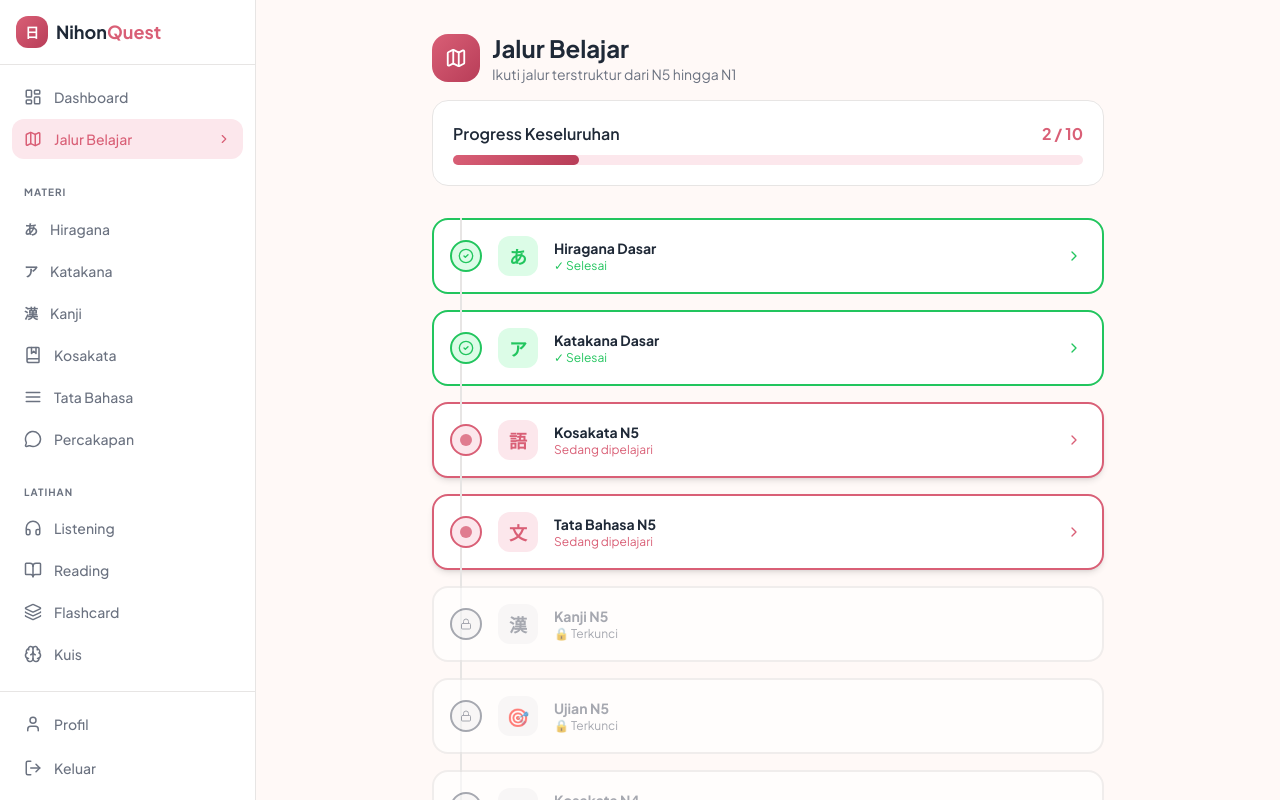
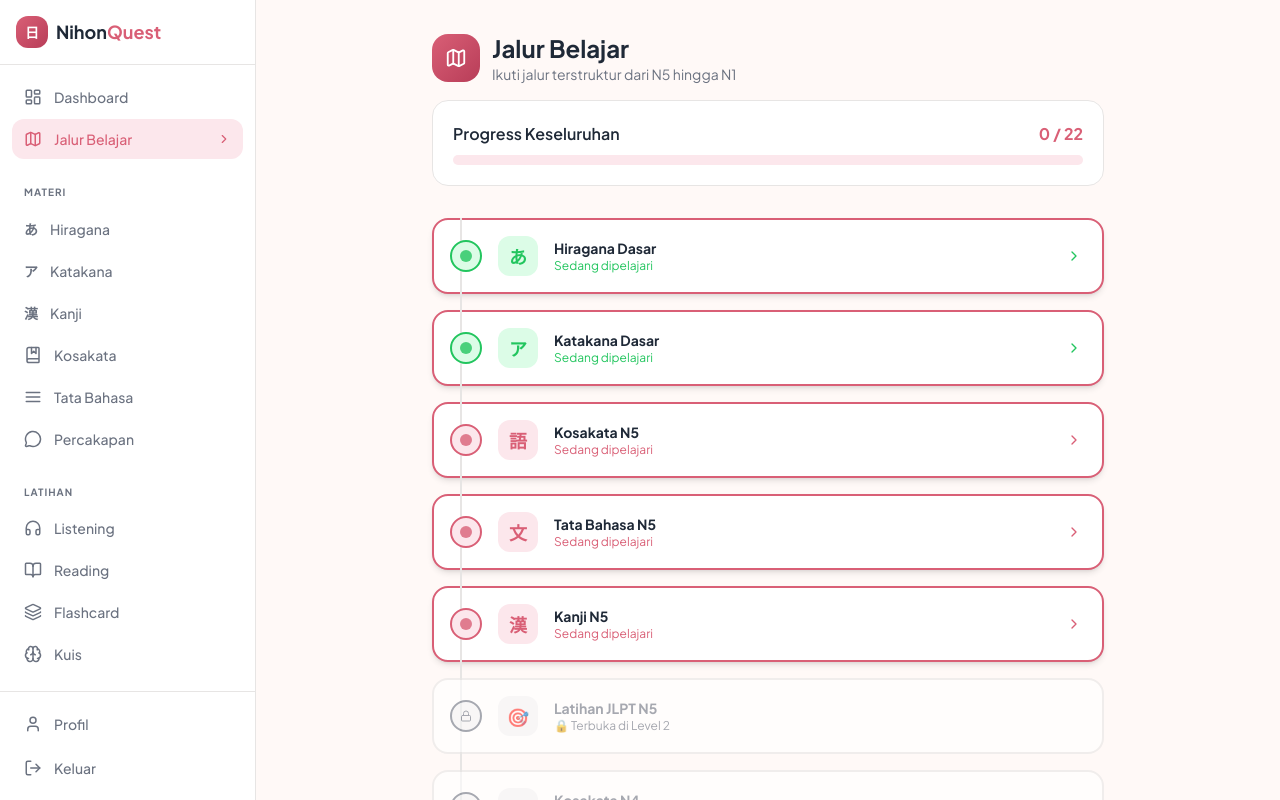
Before and after one commit to Arterouss/NihonQuest, a Next.js app: page /path in a window 1280 px wide. Built offline with nearby package versions, Linux system fonts and the light colour scheme.

Commit message:
feat: add speech synthesis to all listen buttons in vocab, hiragana, and katakana

```diff
--- a/src/app/(learning)/hiragana/page.tsx
+++ b/src/app/(learning)/hiragana/page.tsx
@@ -99,7 +99,19 @@ function CharModal({ char, romaji, onClose }: { char: string; romaji: string; on
 
         <div className="flex items-center gap-3 mb-6">
           <span className="px-4 py-2 bg-[#FCE7EC] text-[#D95F76] rounded-xl font-bold">{romaji}</span>
-          <button className="p-2 rounded-xl bg-[#EEF2FF] text-[#4F46E5] hover:bg-[#4F46E5] hover:text-white transition-all">
+          <button
+            onClick={() => {
+              if ("speechSynthesis" in window) {
+                window.speechSynthesis.cancel();
+                const utterance = new SpeechSynthesisUtterance(char);
+                utterance.lang = "ja-JP";
+                window.speechSynthesis.speak(utterance);
+              } else {
+                alert("Browser Anda tidak mendukung fitur suara.");
+              }
+            }}
+            className="p-2 rounded-xl bg-[#EEF2FF] text-[#4F46E5] hover:bg-[#4F46E5] hover:text-white transition-all"
+          >
             <Volume2 size={18} />
           </button>
         </div>
--- a/src/app/(learning)/katakana/page.tsx
+++ b/src/app/(learning)/katakana/page.tsx
@@ -171,7 +171,21 @@ export default function KatakanaPage() {
               </div>
               <div className="flex items-center gap-3 mb-6">
                 <span className="px-4 py-2 bg-[#EEF2FF] text-[#4F46E5] rounded-xl font-bold">{selectedChar.romaji}</span>
-                <button className="p-2 rounded-xl bg-[#EEF2FF] text-[#4F46E5]"><Volume2 size={18} /></button>
+                <button
+                  onClick={() => {
+                    if ("speechSynthesis" in window) {
+                      window.speechSynthesis.cancel();
+                      const utterance = new SpeechSynthesisUtterance(selectedChar.char);
+                      utterance.lang = "ja-JP";
+                      window.speechSynthesis.speak(utterance);
+                    } else {
+                      alert("Browser Anda tidak mendukung fitur suara.");
+                    }
+                  }}
+                  className="p-2 rounded-xl bg-[#EEF2FF] text-[#4F46E5]"
+                >
+                  <Volume2 size={18} />
+                </button>
               </div>
               <p className="text-sm text-[#6B7280]">
                 {foreignExamples[selectedChar.char] || "Karakter katakana untuk " + selectedChar.romaji}
--- a/src/app/(learning)/path/page.tsx
+++ b/src/app/(learning)/path/page.tsx
@@ -2,22 +2,72 @@
 
 import { motion } from "framer-motion";
 import Link from "next/link";
-import { Map, ChevronRight, Lock, CheckCircle2, BookOpen } from "lucide-react";
+import { Map, ChevronRight, Lock, CheckCircle2 } from "lucide-react";
+import { useEffect, useState } from "react";
+import { useProgressStore } from "@/store/useProgressStore";
 
-const pathNodes = [
-  { id: 1, label: "Hiragana Dasar", icon: "あ", href: "/hiragana", status: "completed", color: "#22C55E", bg: "#DCFCE7" },
-  { id: 2, label: "Katakana Dasar", icon: "ア", href: "/katakana", status: "completed", color: "#22C55E", bg: "#DCFCE7" },
-  { id: 3, label: "Kosakata N5", icon: "語", href: "/vocabulary", status: "active", color: "#D95F76", bg: "#FCE7EC" },
-  { id: 4, label: "Tata Bahasa N5", icon: "文", href: "/grammar", status: "active", color: "#D95F76", bg: "#FCE7EC" },
-  { id: 5, label: "Kanji N5", icon: "漢", href: "/kanji", status: "locked", color: "#6B7280", bg: "#F3F4F6" },
-  { id: 6, label: "Ujian N5", icon: "🎯", href: "/jlpt/n5", status: "locked", color: "#6B7280", bg: "#F3F4F6" },
-  { id: 7, label: "Kosakata N4", icon: "語", href: "/vocabulary?jlpt=N4", status: "locked", color: "#6B7280", bg: "#F3F4F6" },
-  { id: 8, label: "Tata Bahasa N4", icon: "文", href: "/grammar?jlpt=N4", status: "locked", color: "#6B7280", bg: "#F3F4F6" },
-  { id: 9, label: "Kanji N4", icon: "漢", href: "/kanji?jlpt=N4", status: "locked", color: "#6B7280", bg: "#F3F4F6" },
-  { id: 10, label: "Ujian N4", icon: "🎯", href: "/jlpt/n4", status: "locked", color: "#6B7280", bg: "#F3F4F6" },
+const baseNodes = [
+  { id: 1, label: "Hiragana Dasar", icon: "あ", href: "/hiragana", color: "#22C55E", bg: "#DCFCE7", reqLevel: 1 },
+  { id: 2, label: "Katakana Dasar", icon: "ア", href: "/katakana", color: "#22C55E", bg: "#DCFCE7", reqLevel: 1 },
+  { id: 3, label: "Kosakata N5", icon: "語", href: "/vocabulary", color: "#D95F76", bg: "#FCE7EC", reqLevel: 1 },
+  { id: 4, label: "Tata Bahasa N5", icon: "文", href: "/grammar", color: "#D95F76", bg: "#FCE7EC", reqLevel: 1 },
+  { id: 5, label: "Kanji N5", icon: "漢", href: "/kanji", color: "#D95F76", bg: "#FCE7EC", reqLevel: 1 },
+  { id: 6, label: "Latihan JLPT N5", icon: "🎯", href: "/jlpt/n5", color: "#D95F76", bg: "#FCE7EC", reqLevel: 2 },
+  { id: 7, label: "Kosakata N4", icon: "語", href: "/vocabulary?jlpt=N4", color: "#3B82F6", bg: "#DBEAFE", reqLevel: 3 },
+  { id: 8, label: "Tata Bahasa N4", icon: "文", href: "/grammar?jlpt=N4", color: "#3B82F6", bg: "#DBEAFE", reqLevel: 3 },
+  { id: 9, label: "Kanji N4", icon: "漢", href: "/kanji?jlpt=N4", color: "#3B82F6", bg: "#DBEAFE", reqLevel: 3 },
+  { id: 10, label: "Latihan JLPT N4", icon: "🎯", href: "/jlpt/n4", color: "#3B82F6", bg: "#DBEAFE", reqLevel: 4 },
+  { id: 11, label: "Kosakata N3", icon: "語", href: "/vocabulary?jlpt=N3", color: "#F59E0B", bg: "#FEF9C3", reqLevel: 5 },
+  { id: 12, label: "Tata Bahasa N3", icon: "文", href: "/grammar?jlpt=N3", color: "#F59E0B", bg: "#FEF9C3", reqLevel: 5 },
+  { id: 13, label: "Kanji N3", icon: "漢", href: "/kanji?jlpt=N3", color: "#F59E0B", bg: "#FEF9C3", reqLevel: 5 },
+  { id: 14, label: "Latihan JLPT N3", icon: "🎯", href: "/jlpt/n3", color: "#F59E0B", bg: "#FEF9C3", reqLevel: 6 },
+  { id: 15, label: "Kosakata N2", icon: "語", href: "/vocabulary?jlpt=N2", color: "#8B5CF6", bg: "#EDE9FE", reqLevel: 7 },
+  { id: 16, label: "Tata Bahasa N2", icon: "文", href: "/grammar?jlpt=N2", color: "#8B5CF6", bg: "#EDE9FE", reqLevel: 7 },
+  { id: 17, label: "Kanji N2", icon: "漢", href: "/kanji?jlpt=N2", color: "#8B5CF6", bg: "#EDE9FE", reqLevel: 7 },
+  { id: 18, label: "Latihan JLPT N2", icon: "🎯", href: "/jlpt/n2", color: "#8B5CF6", bg: "#EDE9FE", reqLevel: 8 },
+  { id: 19, label: "Kosakata N1", icon: "語", href: "/vocabulary?jlpt=N1", color: "#EC4899", bg: "#FCE7F3", reqLevel: 9 },
+  { id: 20, label: "Tata Bahasa N1", icon: "文", href: "/grammar?jlpt=N1", color: "#EC4899", bg: "#FCE7F3", reqLevel: 9 },
+  { id: 21, label: "Kanji N1", icon: "漢", href: "/kanji?jlpt=N1", color: "#EC4899", bg: "#FCE7F3", reqLevel: 9 },
+  { id: 22, label: "Latihan JLPT N1", icon: "🎯", href: "/jlpt/n1", color: "#EC4899", bg: "#FCE7F3", reqLevel: 10 },
 ];
 
 export default function PathPage() {
+  const store = useProgressStore();
+  const [mounted, setMounted] = useState(false);
+
+  useEffect(() => {
+    setMounted(true);
+  }, []);
+
+  if (!mounted) return null;
+
+  // Determine status dynamically
+  const pathNodes = baseNodes.map(node => {
+    let status = "locked";
+
+    // Unlock based on user level
+    if (store.level >= node.reqLevel) {
+      status = "active";
+    }
+
+    // Determine if completed based on stats
+    if (status === "active") {
+      if (node.id === 1 && store.skillStats["Hiragana"]?.total > 0) status = "completed";
+      if (node.id === 2 && store.skillStats["Katakana"]?.total > 0) status = "completed";
+      if (node.id === 3 && store.jlptN5Progress.vocab >= 10) status = "completed";
+      if (node.id === 4 && store.jlptN5Progress.grammar >= 5) status = "completed";
+      if (node.id === 5 && store.jlptN5Progress.kanji >= 5) status = "completed";
+    }
+
+    // If locked, change its colors to gray
+    const color = status === "locked" ? "#6B7280" : node.color;
+    const bg = status === "locked" ? "#F3F4F6" : node.bg;
+
+    return { ...node, status, color, bg };
+  });
+
+  const completedCount = pathNodes.filter(n => n.status === "completed").length;
+  const progressPercentage = (completedCount / pathNodes.length) * 100;
   return (
     <div className="max-w-2xl mx-auto space-y-8">
       <motion.div initial={{ opacity: 0, y: -10 }} animate={{ opacity: 1, y: 0 }}>
@@ -34,10 +84,15 @@ export default function PathPage() {
         <div className="bg-white rounded-2xl border border-[#E7E5E4] p-5">
           <div className="flex justify-between items-center mb-2">
             <span className="font-semibold text-[#1F2937]">Progress Keseluruhan</span>
-            <span className="font-bold text-[#D95F76]">2 / 10</span>
+            <span className="font-bold text-[#D95F76]">{completedCount} / {pathNodes.length}</span>
           </div>
           <div className="w-full bg-[#FCE7EC] rounded-full h-2.5">
-            <div className="h-2.5 rounded-full sakura-gradient" style={{ width: "20%" }} />
+            <motion.div
+              className="h-2.5 rounded-full sakura-gradient"
+              initial={{ width: 0 }}
+              animate={{ width: `${progressPercentage}%` }}
+              transition={{ duration: 1 }}
+            />
           </div>
         </div>
       </motion.div>
@@ -105,7 +160,7 @@ export default function PathPage() {
                       {node.label}
                     </h3>
                     <p className="text-xs" style={{ color: node.color }}>
-                      {isCompleted ? "✓ Selesai" : isActive ? "Sedang dipelajari" : "🔒 Terkunci"}
+                      {isCompleted ? "✓ Selesai" : isLocked ? `🔒 Terbuka di Level ${node.reqLevel}` : "Sedang dipelajari"}
                     </p>
                   </div>
 
--- a/src/app/(learning)/vocabulary/page.tsx
+++ b/src/app/(learning)/vocabulary/page.tsx
@@ -211,7 +211,19 @@ export default function VocabularyPage() {
                   <p className="font-jp text-[#1F2937] font-bold">{selectedVocab.ex}</p>
                 </div>
 
-                <button className="w-full py-2.5 bg-[#22C55E] text-white rounded-xl text-sm font-semibold flex items-center justify-center gap-2">
+                <button
+                  onClick={() => {
+                    if ("speechSynthesis" in window) {
+                      window.speechSynthesis.cancel();
+                      const utterance = new SpeechSynthesisUtterance(selectedVocab.jp);
+                      utterance.lang = "ja-JP";
+                      window.speechSynthesis.speak(utterance);
+                    } else {
+                      alert("Browser Anda tidak mendukung fitur suara (Speech Synthesis).");
+                    }
+                  }}
+                  className="w-full py-2.5 bg-[#22C55E] text-white rounded-xl text-sm font-semibold flex items-center justify-center gap-2"
+                >
                   <Volume2 size={16} /> Dengarkan Pengucapan
                 </button>
               </div>
--- a/src/store/useProgressStore.ts
+++ b/src/store/useProgressStore.ts
@@ -13,12 +13,14 @@ export interface UserProgress {
   weeklyXp: Record<string, number>; // Mapping "YYYY-MM-DD" to XP gained
   skillStats: Record<string, { correct: number; total: number }>; // Tracks correct/total items per category
   jlptN5Progress: { kanji: number; vocab: number; grammar: number }; // Track items completed per category for N5
+  completedPaths: number[]; // Array of path node IDs that are completed
 }
 
 interface ProgressState extends UserProgress {
   addXP: (amount: number, category?: string, isN5?: boolean) => void;
   incrementSessions: () => void;
   completeDailyTask: (taskId: number) => void;
+  completePath: (pathId: number) => void;
   checkAndResetDaily: () => void;
 }
 
@@ -42,6 +44,7 @@ const initialState: UserProgress = {
     Reading: { correct: 0, total: 0 },
   },
   jlptN5Progress: { kanji: 0, vocab: 0, grammar: 0 },
+  completedPaths: [],
 };
 
 export const useProgressStore = create<ProgressState>()(
@@ -128,6 +131,17 @@ export const useProgressStore = create<ProgressState>()(
         });
       },
 
+      completePath: (pathId) => {
+        set((state) => {
+          if (!state.completedPaths.includes(pathId)) {
+            return {
+              completedPaths: [...state.completedPaths, pathId],
+            };
+          }
+          return state;
+        });
+      },
+
       checkAndResetDaily: () => {
         set((state) => {
           const today = new Date().toDateString();
```
